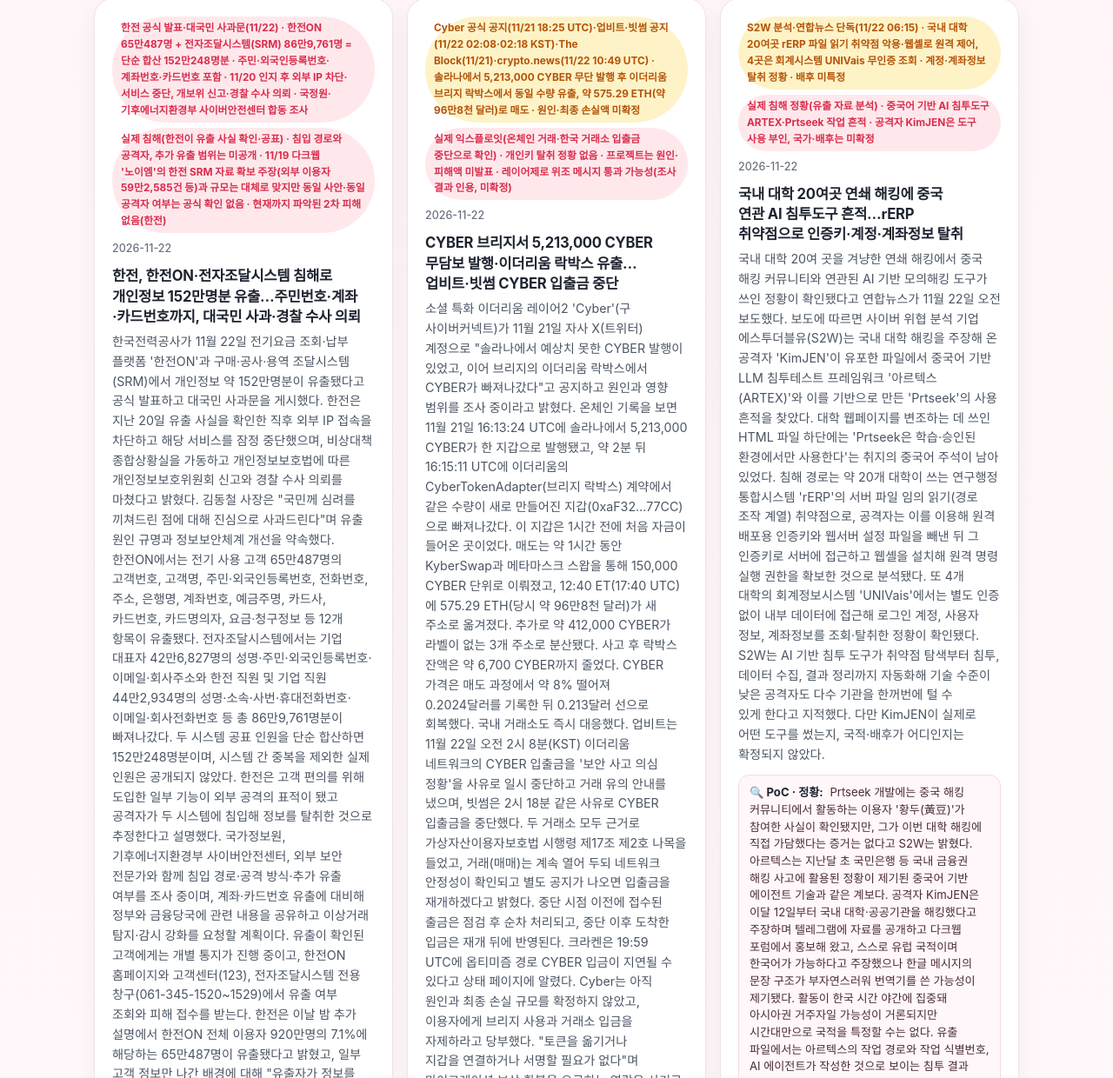
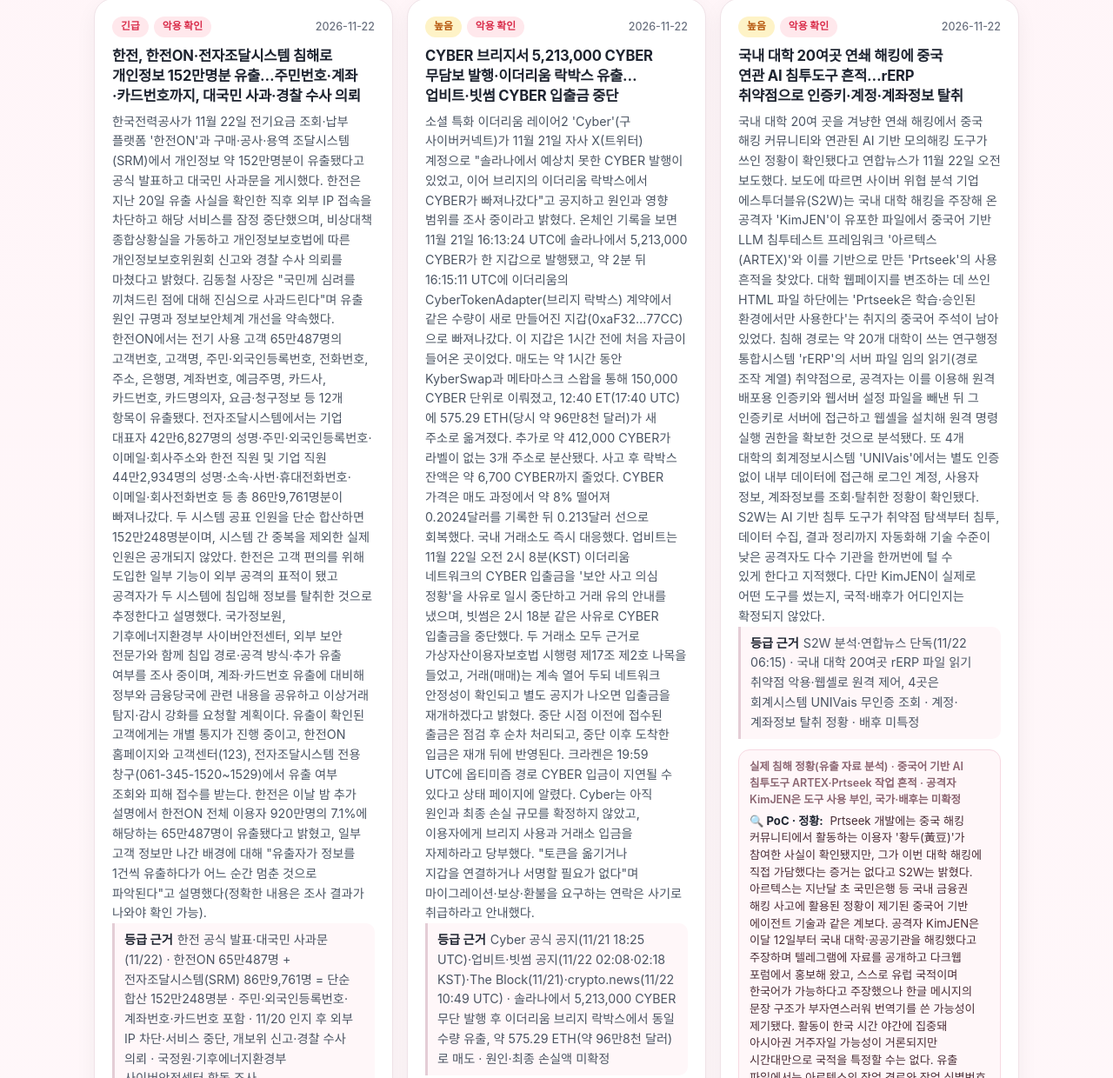
Before and after one commit to shcho-hub/daily-security-briefing, a plain HTML site: page index.html in a window 1280 px wide. Shown: the part 326-1566 px from the top of the page at 87% size. Drawn offline with Linux system fonts and the light colour scheme.

Commit message:
🎨 대시보드 배지 넘침 수정 — 배지는 짧은 등급명만, 설명형 라벨은 카드 보조 줄로 이동

```diff
--- a/index.html
+++ b/index.html
@@ -318,15 +318,22 @@
     .badge {
       display: inline-flex;
       align-items: center;
+      justify-content: center;
       gap: 4px;
-      padding: 4px 10px;
+      padding: 3px 10px;
       border-radius: 999px;
       font-size: 0.74rem;
       font-weight: 700;
-      /* 아주 좁은 화면에서는 배지도 줄바꿈되게 한다. */
+      line-height: 1.5;
+      /* 배지에는 짧은 등급명만 넣고 한 줄 알약으로 고정한다(설명형 문장은 .meta-note로 내려간다).
+         혹시 긴 이름이 들어와도 알약 밖으로 글자가 새지 않도록 잘라낸다. */
+      white-space: nowrap;
+      word-break: keep-all;
+      overflow-wrap: normal;
       max-width: 100%;
-      white-space: normal;
-      text-align: start;
+      overflow: hidden;
+      text-overflow: ellipsis;
+      text-align: center;
     }
     .badge.critical { background: var(--danger-soft); color: var(--danger); }
     .badge.high, .badge.incident { background: var(--warn-soft); color: var(--warn); }
@@ -341,6 +348,27 @@
       color: var(--muted);
       font-weight: 500;
       flex-shrink: 0;
+    }
+
+    /* 배지에서 내려온 등급 근거(설명형 문장)를 카드 안의 읽기 좋은 보조 줄로 보여 준다. */
+    .meta-note {
+      margin: 10px 0 0;
+      padding: 8px 11px;
+      border-left: 3px solid var(--border-strong);
+      border-radius: 0 10px 10px 0;
+      background: var(--panel-soft);
+      font-size: 0.78rem;
+      line-height: 1.6;
+      color: #5f6470;
+      word-break: keep-all;
+      overflow-wrap: anywhere;
+      max-width: 100%;
+    }
+    .meta-note strong {
+      display: inline-block;
+      margin-right: 5px;
+      color: var(--text);
+      font-weight: 700;
     }
 
     .card h3 {
@@ -391,6 +419,16 @@
       display: inline-block;
       margin-right: 4px;
       color: var(--text);
+    }
+    /* PoC 항목의 한 줄 요지(예전 배지에 있던 압축 설명)를 본문 위에 작게 둔다. */
+    .meta-box .poc-flag {
+      margin-bottom: 5px;
+      font-size: 0.78rem;
+      line-height: 1.5;
+      font-weight: 600;
+      color: #8a6470;
+      word-break: keep-all;
+      overflow-wrap: anywhere;
     }
 
     .card-footer {
@@ -617,6 +655,57 @@
       return status === "wild" || status === "yes" || status === "exploited" || status === "poc";
     }
 
+    // ── 배지 라벨 정리 ───────────────────────────────────────
+    // 데이터의 severityLabel·pocLabel에는 출처·규모·시점 같은 설명형 문장이 들어오는 경우가 많다.
+    // 그런 문장을 알약 배지에 그대로 넣으면 여러 줄로 넘치므로, 배지에는 짧은 등급명만 넣고
+    // 원문은 카드 안의 보조 줄(.meta-note, .poc-flag)로 내려서 읽기 좋게 보여 준다.
+    const SEVERITY_SHORT = {
+      critical: "긴급",
+      high: "높음",
+      medium: "보통",
+      info: "참고",
+      incident: "사고",
+      advisory: "주의"
+    };
+
+    function isShortLabel(text) {
+      if (!text) return false;
+      // 12자 이하면서 구분자·마침표·괄호·줄바꿈이 없는 것만 "짧은 이름"으로 본다.
+      if (text.length > 12) return false;
+      return !/[·.,，、()\[\]\n]/.test(text);
+    }
+
+    function rawLabel(value) {
+      return String(value == null ? "" : value).replace(/\s+/g, " ").trim();
+    }
+
+    function shortSeverityLabel(item) {
+      const raw = rawLabel(item.severityLabel);
+      if (isShortLabel(raw)) return raw;
+      return SEVERITY_SHORT[getSeverityClass(item.severity)] || "긴급";
+    }
+
+    // 배지에 담기지 않은 등급 설명(원문)을 돌려준다. 짧은 등급명만 있으면 빈 문자열.
+    function severityNote(item) {
+      const raw = rawLabel(item.severityLabel);
+      return isShortLabel(raw) ? "" : raw;
+    }
+
+    function shortPocLabel(item) {
+      const raw = rawLabel(item.pocLabel);
+      if (isShortLabel(raw)) return raw;
+      const cls = getPocBadgeClass(item.pocStatus);
+      if (cls === "poc-wild") return "악용 확인";
+      if (cls === "poc-yes") return "공개 PoC";
+      return "악용 정황 없음";
+    }
+
+    // PoC 배지에 담기지 않은 원문 설명. 있으면 카드의 PoC 상자 위에 작게 보여 준다.
+    function pocNote(item) {
+      const raw = rawLabel(item.pocLabel);
+      return isShortLabel(raw) ? "" : raw;
+    }
+
     function renderStats(list) {
       const total = list.length;
       const crit = list.filter(i => i.severity === "critical").length;
@@ -638,20 +727,27 @@
         grid.innerHTML = `<div class="card notice-card">조건에 맞는 보안 동향이 없어요.</div>`;
         return;
       }
-      grid.innerHTML = list.map(item => `
+      grid.innerHTML = list.map(item => {
+        const gradeNote = severityNote(item);
+        const pocFlag = pocNote(item);
+        return `
         <article class="card">
           <div>
             <div class="card-top">
               <div class="badge-group">
-                <span class="badge ${getSeverityClass(item.severity)}">${item.severityLabel}</span>
-                <span class="badge ${getPocBadgeClass(item.pocStatus)}">${item.pocLabel}</span>
+                <span class="badge ${getSeverityClass(item.severity)}">${shortSeverityLabel(item)}</span>
+                <span class="badge ${getPocBadgeClass(item.pocStatus)}">${shortPocLabel(item)}</span>
               </div>
               <span class="date-tag">${item.date}</span>
             </div>
             <h3>${item.title}</h3>
             <p>${item.summary}</p>
+            ${gradeNote ? `<p class="meta-note"><strong>등급 근거</strong>${gradeNote}</p>` : ""}
             <div class="info-stack">
-              <div class="meta-box poc"><strong>🔍 PoC · 정황:</strong> ${item.pocDetail}</div>
+              <div class="meta-box poc">
+                ${pocFlag ? `<div class="poc-flag">${pocFlag}</div>` : ""}
+                <div><strong>🔍 PoC · 정황:</strong> ${item.pocDetail}</div>
+              </div>
               <div class="meta-box action"><strong>🛡️ 실무 대응:</strong> ${item.action}</div>
             </div>
           </div>
@@ -662,7 +758,8 @@
             <button onclick="copyOne('${item.id}')">복사</button>
           </div>
         </article>
-      `).join("");
+      `;
+      }).join("");
     }
 
     function showToast(msg) {
@@ -682,7 +779,8 @@
       const item = items.find(i => i.id === id);
       if (!item) return;
       const urls = (item.links || []).map(l => `- ${l.url}`).join("\n");
-      copyText(`[${item.severityLabel}] ${item.title}\n- 요약: ${item.summary}\n- PoC/정황: ${item.pocDetail}\n- 대응: ${item.action}\n${urls}`, "항목이 복사되었어요!");
+      const gradeNote = severityNote(item);
+      copyText(`[${shortSeverityLabel(item)}] ${item.title}\n${gradeNote ? `- 등급 근거: ${gradeNote}\n` : ""}- 요약: ${item.summary}\n- PoC/정황: ${item.pocDetail}\n- 대응: ${item.action}\n${urls}`, "항목이 복사되었어요!");
     }
 
     function copySummary() {
@@ -719,7 +817,9 @@
         return;
       }
       const md = list.map(i =>
-        `## [${i.date}] ${i.title}\n- 분류: ${i.severityLabel} (${i.pocLabel})\n- 요약: ${i.summary}\n- PoC/정황: ${i.pocDetail}\n- 대응: ${i.action}\n` +
+        `## [${i.date}] ${i.title}\n- 분류: ${shortSeverityLabel(i)} (${i.pocLabel})` +
+        (severityNote(i) ? `\n- 등급 근거: ${severityNote(i)}` : "") +
+        `\n- 요약: ${i.summary}\n- PoC/정황: ${i.pocDetail}\n- 대응: ${i.action}\n` +
         (i.links || []).map(l => `- [${l.label}](${l.url})`).join("\n")
       ).join("\n\n");
       downloadFile("daily-security-briefing.md", md, "text/markdown");
```
